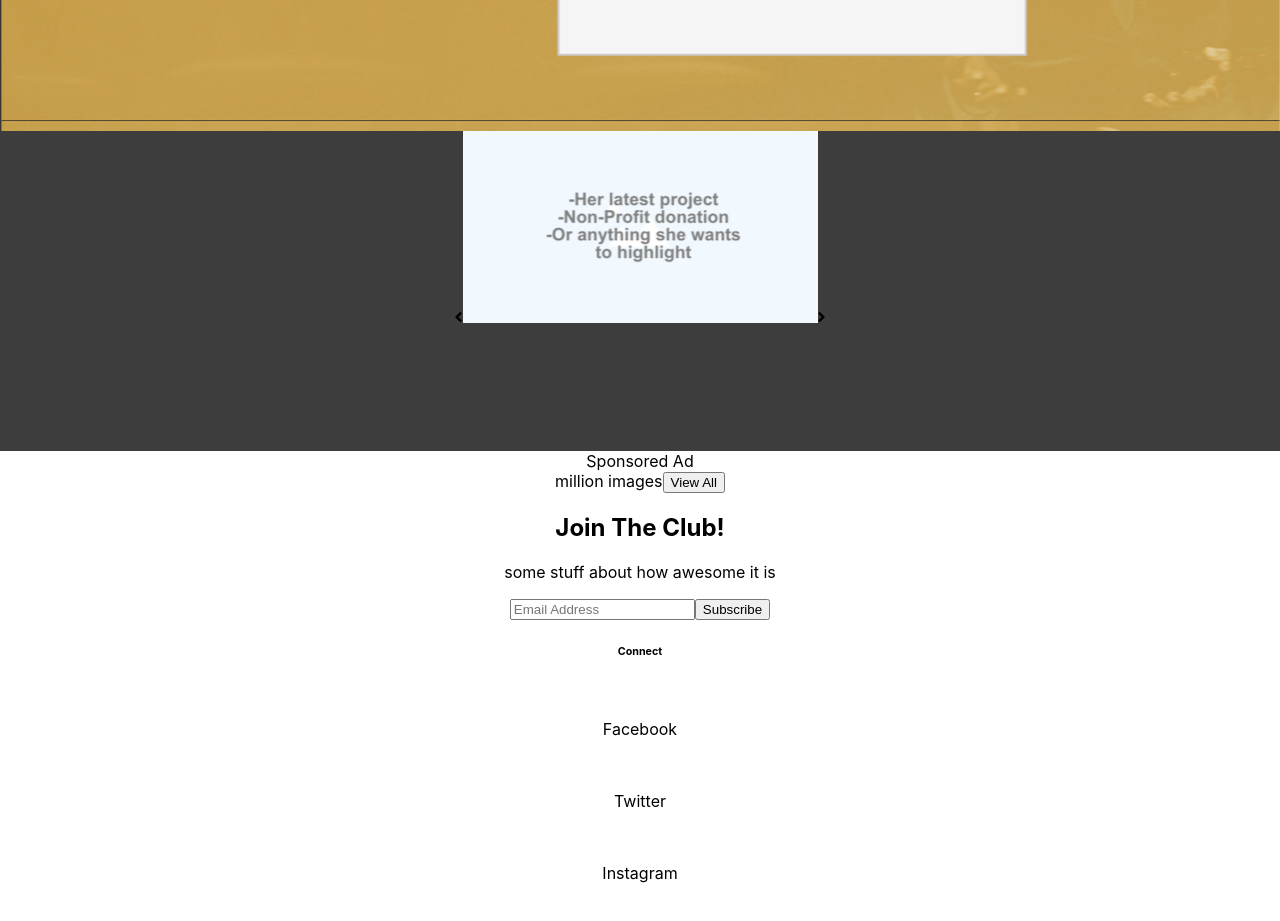
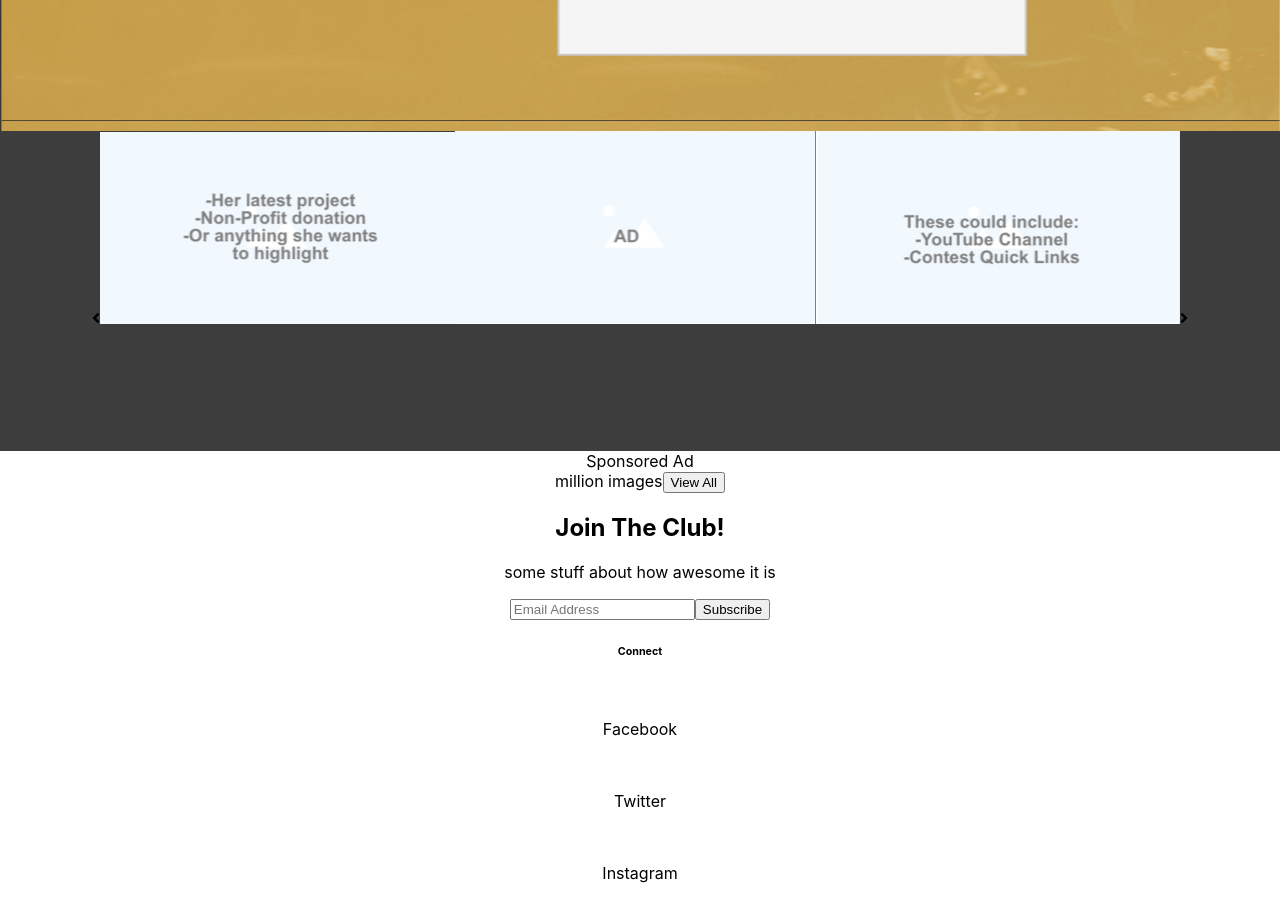
Before and after one commit to nickborbe/amp-client, a React (Create React App) app: page / in a window 1280 px wide. Shown: the part 2080-3001 px from the top of the page. Built offline with nearby package versions, Linux system fonts and the light colour scheme.

Commit message:
images ad

```diff
--- a/src/components/home-page.js
+++ b/src/components/home-page.js
@@ -100,6 +100,10 @@ class HomePage extends Component {
 
         <img src="/images/carousel-1.png" />
 
+        <img src="/images/carousel-2.png" />
+
+        <img src="/images/carousel-3.png" />
+
         <i class="fas fa-angle-right"></i>
 
 
```
